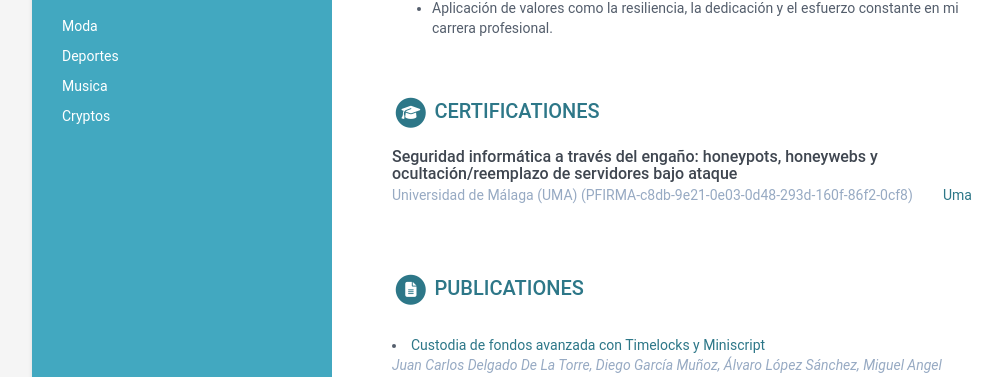
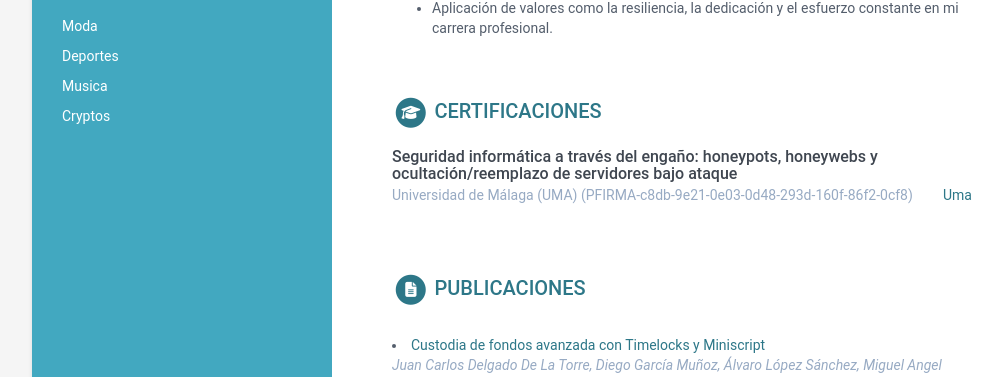
Before and after one commit to icyjkk/online-cv-es, a Jekyll site: the page built from index.html, in a window 1280 px wide. Shown: the part 1029-1406 px from the top of the page, without its empty margins (108-1110 px from the left). Built offline with Jekyll 4.4.1, drawn with Linux system fonts in a browser that asks for light colours.

Commit message:
feat: fix some bugs

```diff
--- a/_data/data.yml
+++ b/_data/data.yml
@@ -119,7 +119,7 @@ experiences:
             - Aplicación de valores como la resiliencia, la dedicación y el esfuerzo constante en mi carrera profesional.
 
 certifications:
-      title: Certificationes
+      title: Certificaciones
       list:
         - name: 'Seguridad informática a través del engaño: honeypots, honeywebs y ocultación/reemplazo de servidores bajo ataque'
           start:
@@ -177,7 +177,7 @@ certifications:
 #        tagline: "A responsive Bootstrap one page theme designed to help app developers promote their mobile apps"
 
 publications:
-    title: Publicationes
+    title: Publicaciones
     intro: |
     papers:
       - title: Custodia de fondos avanzada con Timelocks y Miniscript
```
